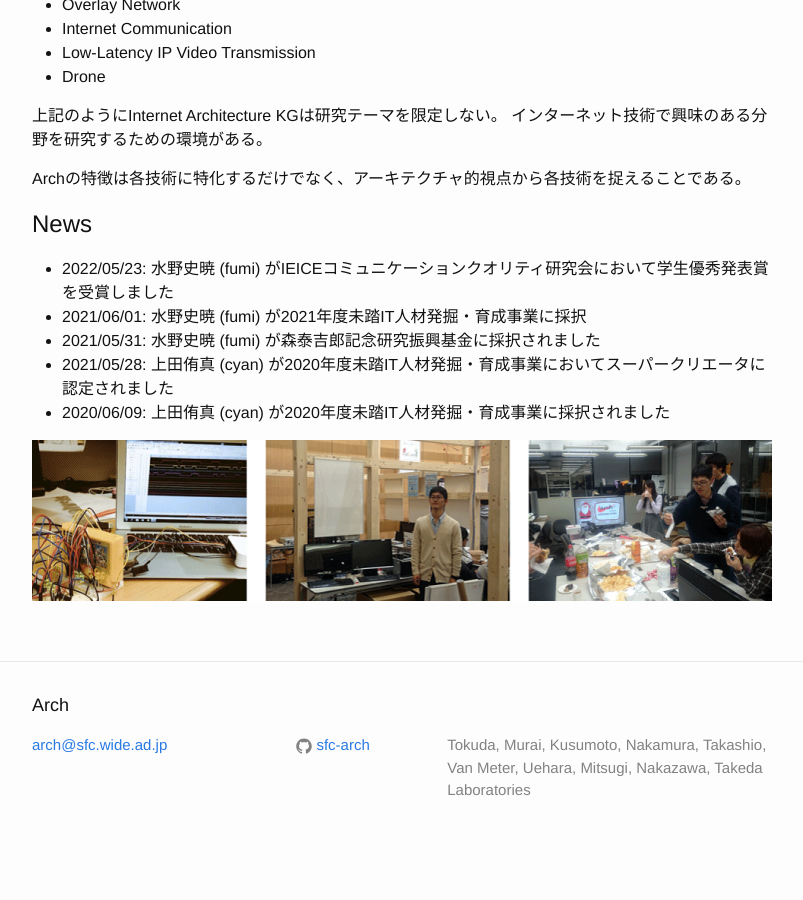
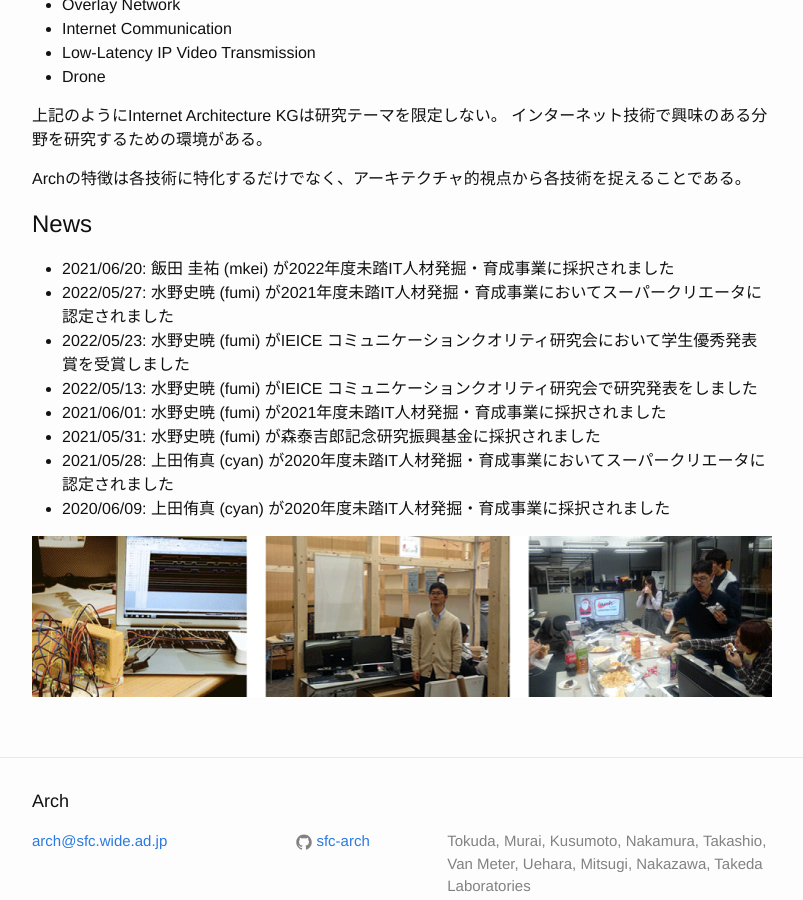
Before and after one commit to sfc-arch/sfc-arch.github.io, a Jekyll site: the page built from index.md, in a window 1280 px wide and 900 px high, scrolled down 1809 px. Shown: the whole window, without its empty margins (238-1041 px from the left). Built offline with Jekyll 4.4.1, drawn with Linux system fonts in a browser that asks for light colours; before the commit the page ends 2671 px from its top, so only the background shows below that.

Commit message:
Update index.md

```diff
--- a/index.md
+++ b/index.md
@@ -68,9 +68,11 @@ Archにおける現在の研究トピックを以下に示す。
 Archの特徴は各技術に特化するだけでなく、アーキテクチャ的視点から各技術を捉えることである。
 
 # News
-
-- 2022/05/23: 水野史暁 (fumi) がIEICEコミュニケーションクオリティ研究会において学生優秀発表賞を受賞しました
-- 2021/06/01: 水野史暁 (fumi) が2021年度未踏IT人材発掘・育成事業に採択
+- 2021/06/20: 飯田 圭祐 (mkei) が2022年度未踏IT人材発掘・育成事業に採択されました
+- 2022/05/27: 水野史暁 (fumi) が2021年度未踏IT人材発掘・育成事業においてスーパークリエータに認定されました
+- 2022/05/23: 水野史暁 (fumi) がIEICE コミュニケーションクオリティ研究会において学生優秀発表賞を受賞しました
+- 2022/05/13: 水野史暁 (fumi) がIEICE コミュニケーションクオリティ研究会で研究発表をしました
+- 2021/06/01: 水野史暁 (fumi) が2021年度未踏IT人材発掘・育成事業に採択されました
 - 2021/05/31: 水野史暁 (fumi) が森泰吉郎記念研究振興基金に採択されました
 - 2021/05/28: 上田侑真 (cyan) が2020年度未踏IT人材発掘・育成事業においてスーパークリエータに認定されました
 - 2020/06/09: 上田侑真 (cyan) が2020年度未踏IT人材発掘・育成事業に採択されました
```
